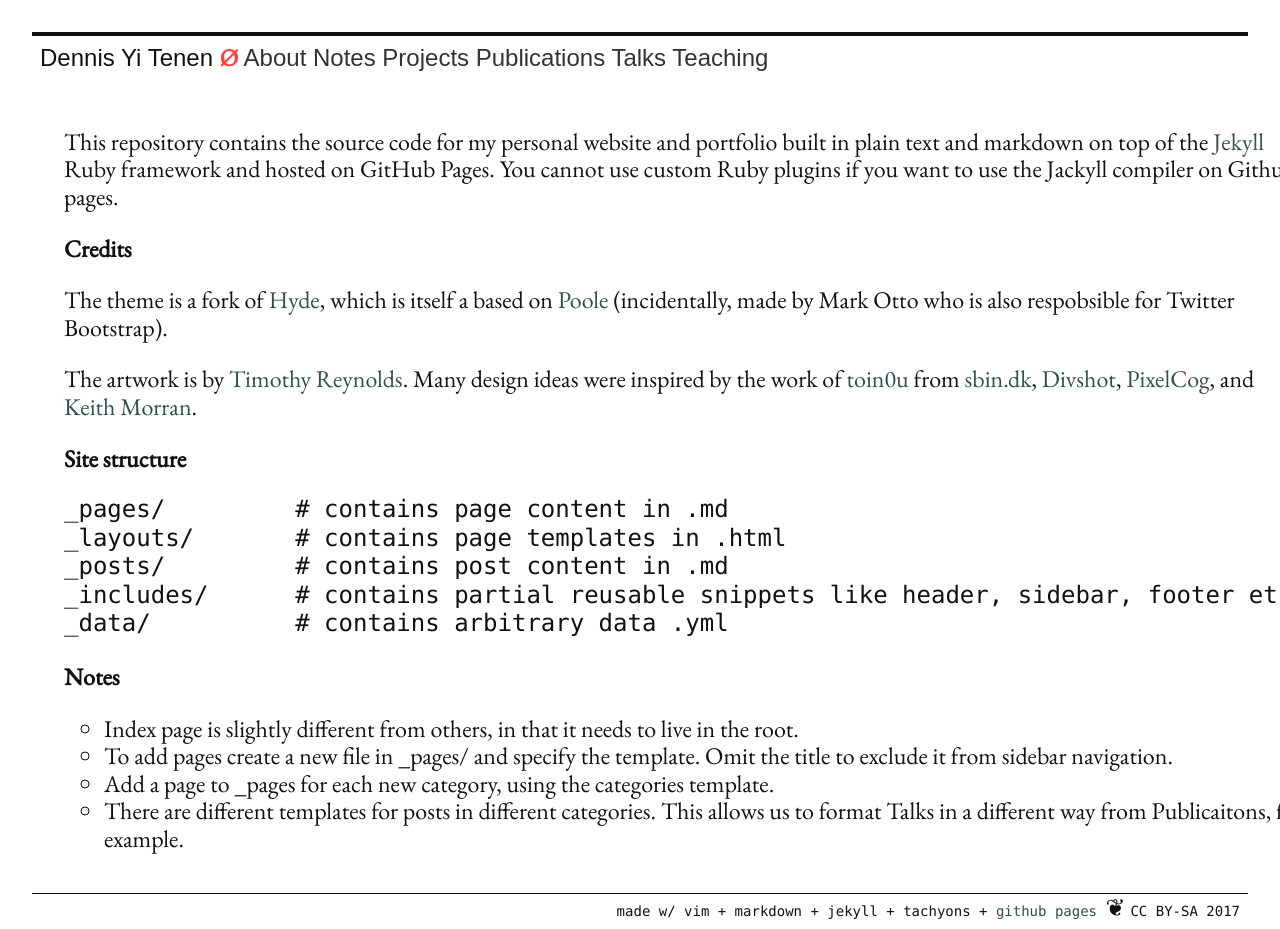
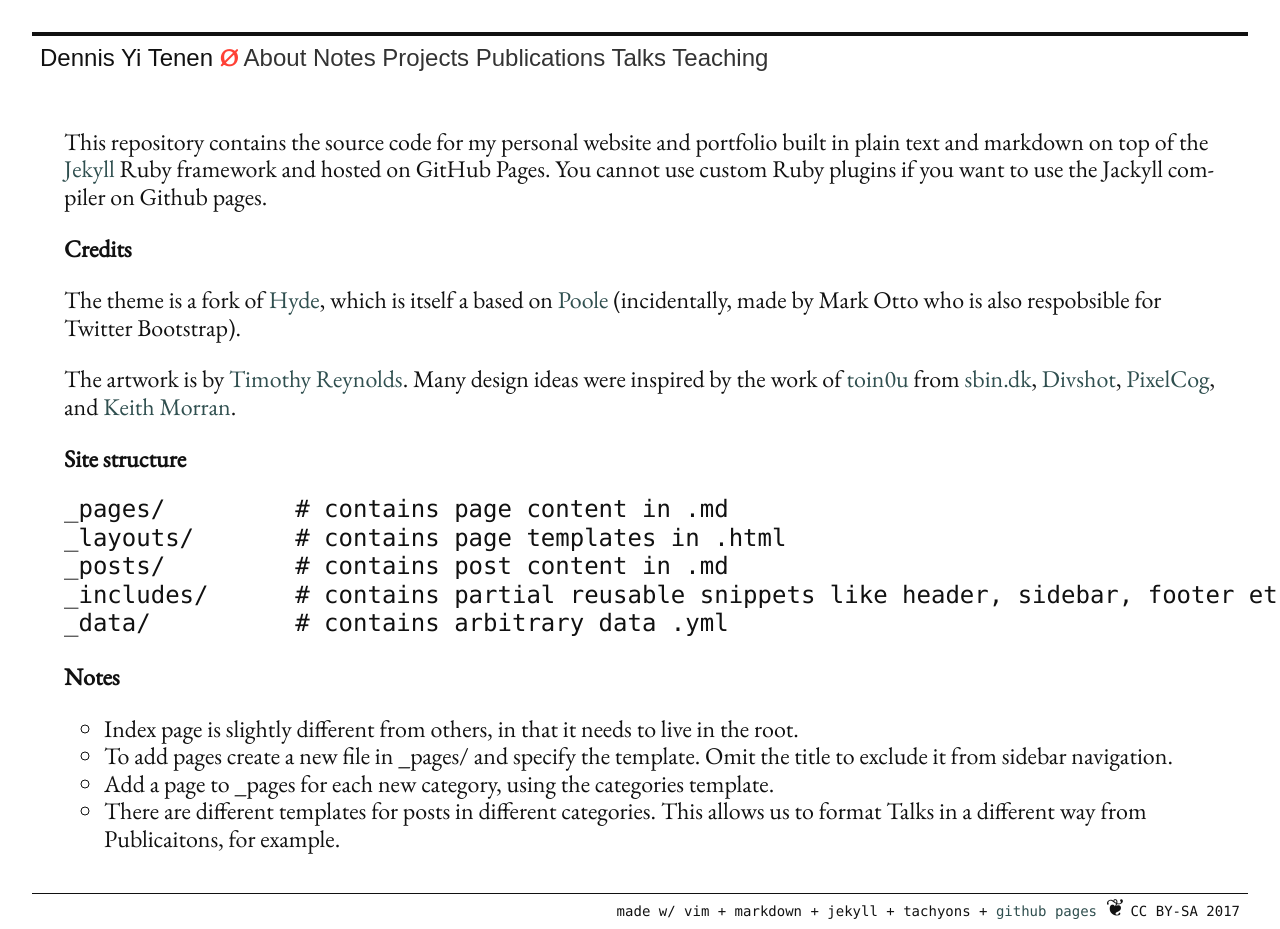
Before and after one commit to denten/denten.github.io, a Jekyll site: the page built from README.md, in a window 1280 px wide. Built offline with Jekyll 4.4.1, drawn with Linux system fonts in a browser that asks for light colours; nearby versions of some CDN libraries; our own code applies the rules of GitHub Pages for plain Markdown files; library files that are not in the unit come from our copies.

Commit message:
fix margins

```diff
--- a/_layouts/default.html
+++ b/_layouts/default.html
@@ -1,5 +1,5 @@
 {% include head.html %}
-    <div class="fn fl-ns ml4 mr4 mb3">
+    <div class="w-100 fn fl-ns ml4-ns pr5-ns mb3">
         {{ content }}
     </div>
 {% include footer.html %}
```
